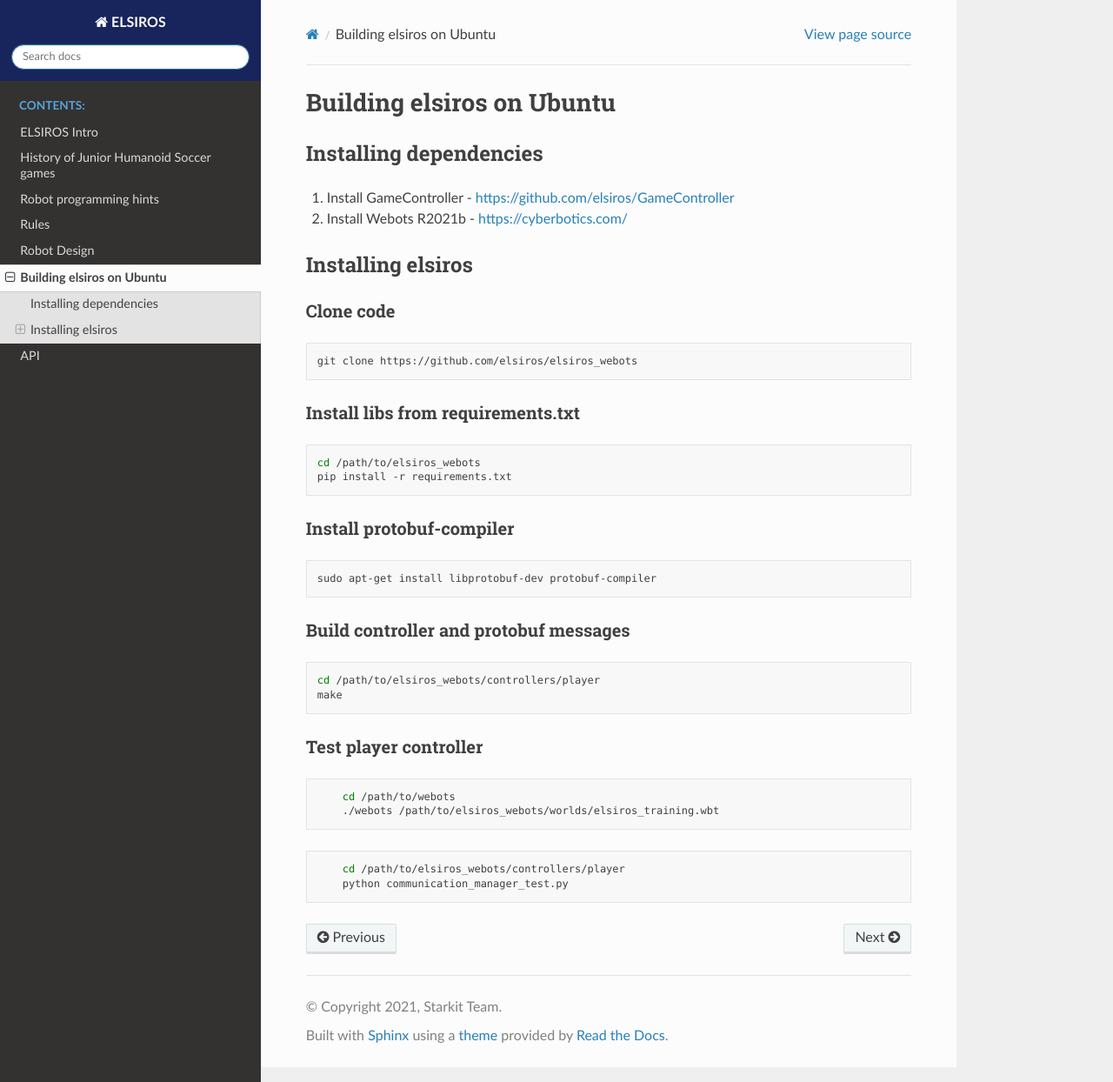
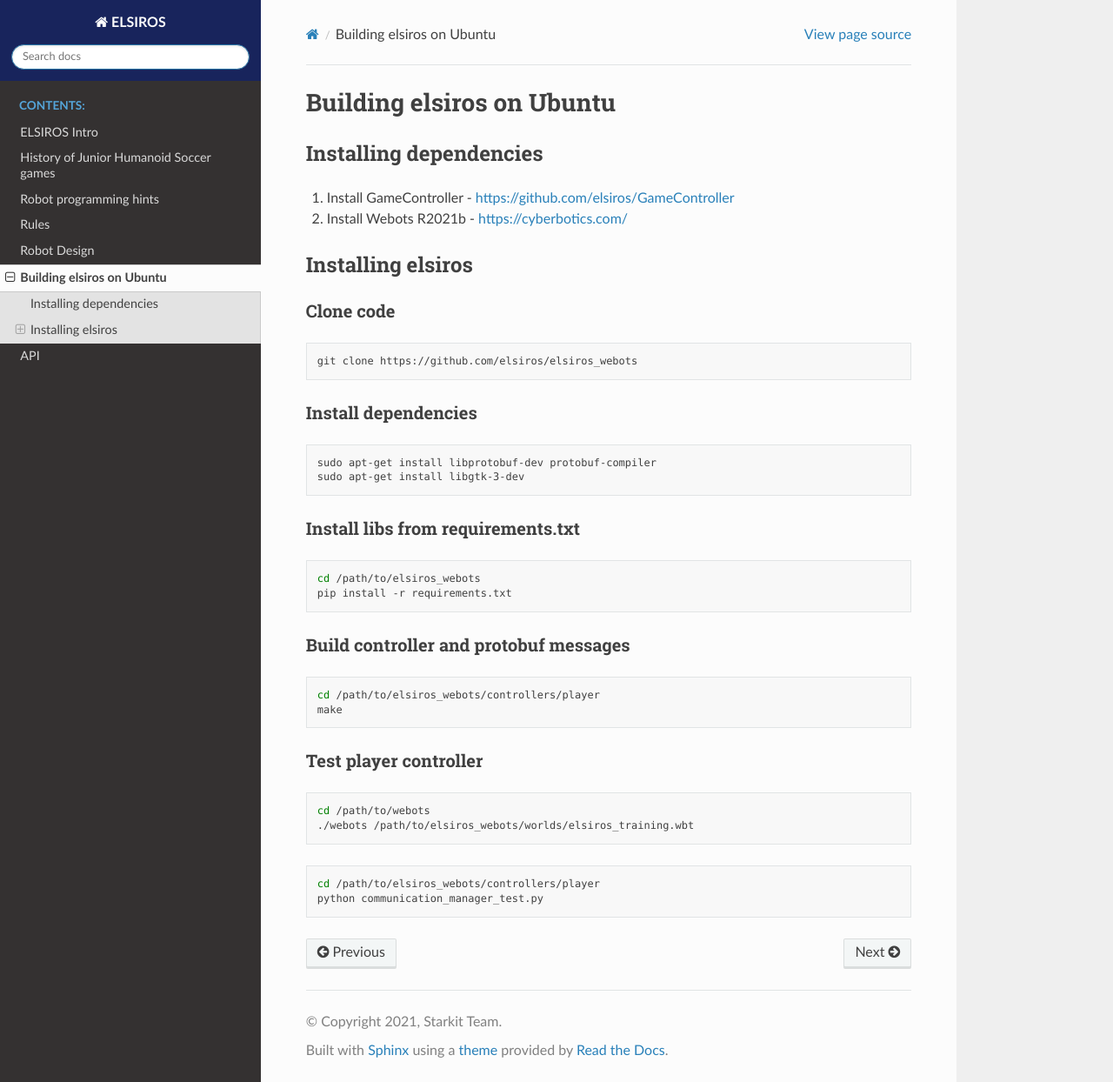
Before and after one commit to elsiros/elsiros_webots, a Sphinx documentation site: the page built from docs/source/ubuntu.md, in a window 1280 px wide and 1244 px high. Shown: the whole window at 87% size. Built offline with Sphinx 7.4.7 and the Read the Docs theme 2.0.0, drawn with Linux system fonts in a browser that asks for light colours; pages that are not in the unit, such as notebooks, are missing from menus.

Commit message:
refactor ubuntu install guide

````diff
--- a/docs/source/ubuntu.md
+++ b/docs/source/ubuntu.md
@@ -13,17 +13,19 @@
 git clone https://github.com/elsiros/elsiros_webots
 ```
 
+### Install dependencies
+
+```bash
+sudo apt-get install libprotobuf-dev protobuf-compiler
+sudo apt-get install libgtk-3-dev
+
+```
+
 ### Install libs from requirements.txt
 
 ```bash
 cd /path/to/elsiros_webots
 pip install -r requirements.txt
-```
-
-### Install protobuf-compiler
-
-```bash
-sudo apt-get install libprotobuf-dev protobuf-compiler
 ```
 
 ### Build controller and protobuf messages
@@ -36,11 +38,11 @@
 ### Test player controller
 
 ```bash
-    cd /path/to/webots
-    ./webots /path/to/elsiros_webots/worlds/elsiros_training.wbt
+cd /path/to/webots
+./webots /path/to/elsiros_webots/worlds/elsiros_training.wbt
 ```
 
 ```bash
-    cd /path/to/elsiros_webots/controllers/player
-    python communication_manager_test.py
+cd /path/to/elsiros_webots/controllers/player
+python communication_manager_test.py
 ```
````
